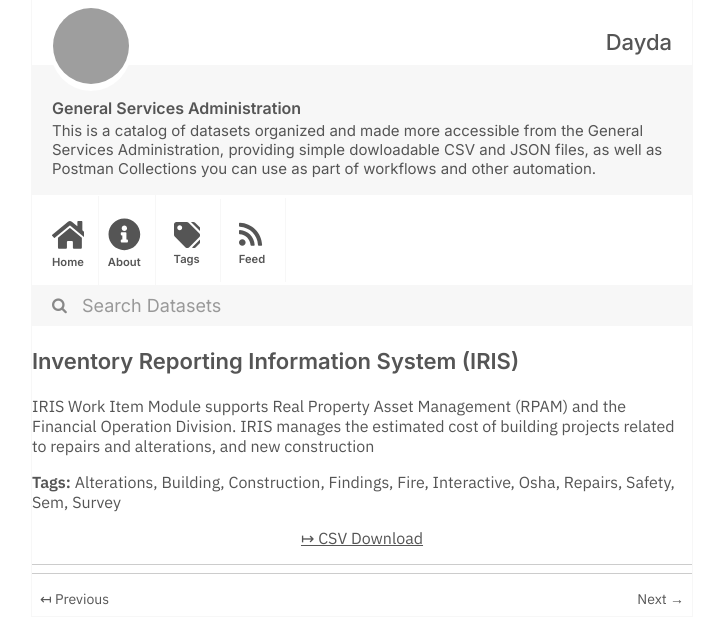
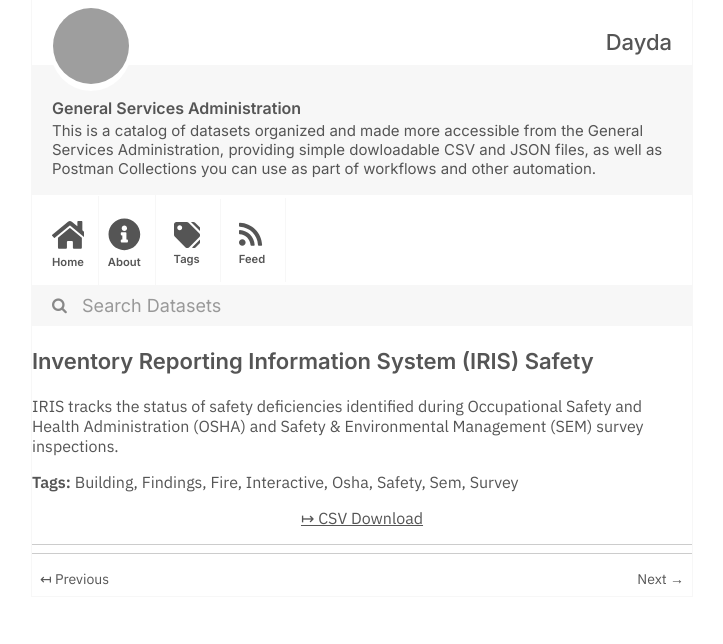
Before and after one commit to dayda-entities/general-services-administration, a Jekyll site: the page built from _posts/2020-11-10-inventory-reporting-informatio.md, in a window 1280 px wide, cut to the strip 0-644 px from the top of the page. Shown: the whole strip, without its empty margins (278-1001 px from the left). Built offline with Jekyll 4.4.1, drawn with Linux system fonts in a browser that asks for light colours; grey boxes are pictures that could not be loaded.

```diff
--- a/_posts/2020-11-10-inventory-reporting-informatio.md
+++ b/_posts/2020-11-10-inventory-reporting-informatio.md
@@ -1,26 +1,23 @@
 ---
-title: Inventory Reporting Information System (IRIS)
-created: '2020-11-10T17:12:46.392891'
-modified: '2021-03-16T17:35:50.029928'
+title: Inventory Reporting Information System (IRIS) Safety
+created: '2020-11-10T17:12:46.529022'
+modified: '2021-03-16T17:35:50.350911'
 state: active
 type: dataset
 tags:
-  - Alterations
   - Building
-  - Construction
   - Findings
   - Fire
   - Interactive
   - Osha
-  - Repairs
   - Safety
   - Sem
   - Survey
 groups: []
 csv_url: >-
-  https://inventory.data.gov/dataset/1222bd0e-66b1-4e89-b185-298767a75837/resource/f0dadca9-d688-48d7-af0e-62bb4913b8be/download/irisbuildingestimateactive.csv
+  https://inventory.data.gov/dataset/24ccab47-cd58-4e1a-a7c3-d06ccd63b338/resource/0f648994-4341-40ed-9d19-e5746764c4a2/download/inventoryreportinginfosystemssafety.csv
 json_url: ''
 layout: post
 
 ---
-IRIS Work Item Module supports Real Property Asset Management (RPAM) and the Financial Operation Division. IRIS manages the estimated cost of building projects related to repairs and alterations, and new construction
+IRIS tracks the status of safety deficiencies identified during Occupational Safety and Health Administration (OSHA) and Safety & Environmental Management (SEM) survey inspections.
```
